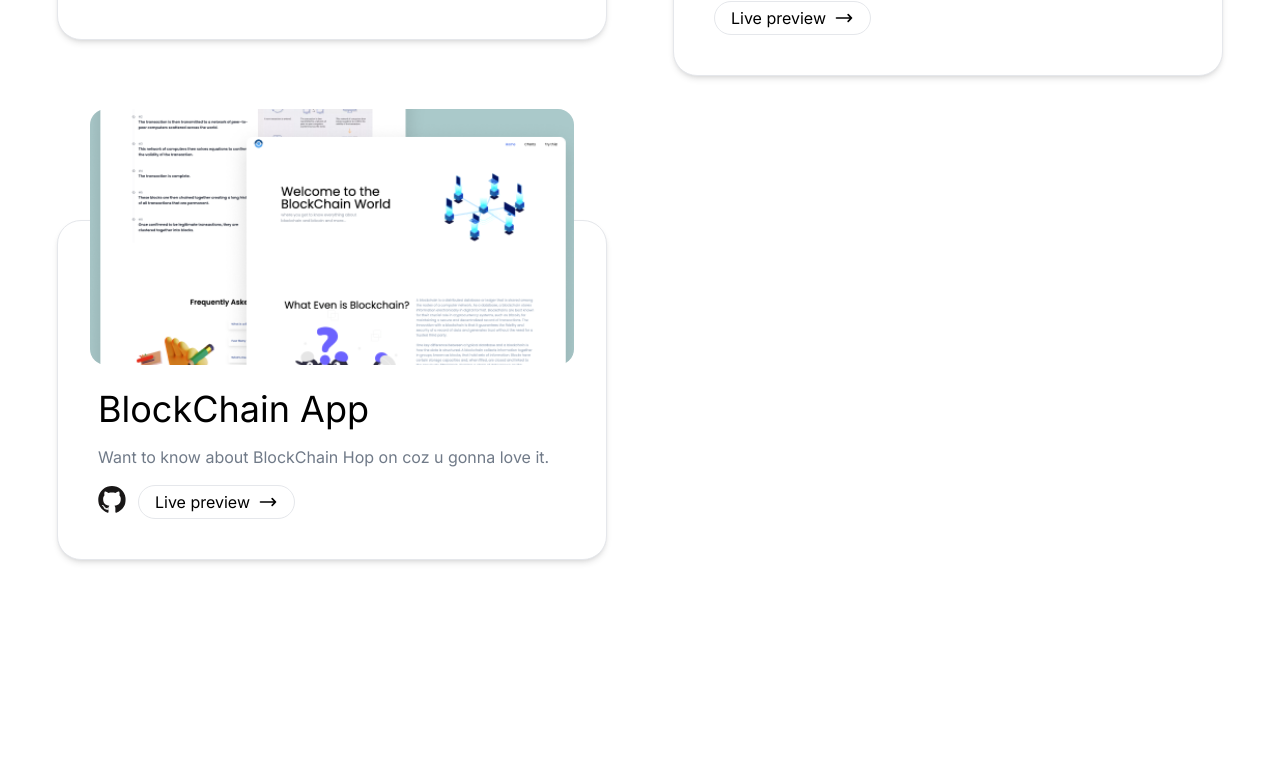
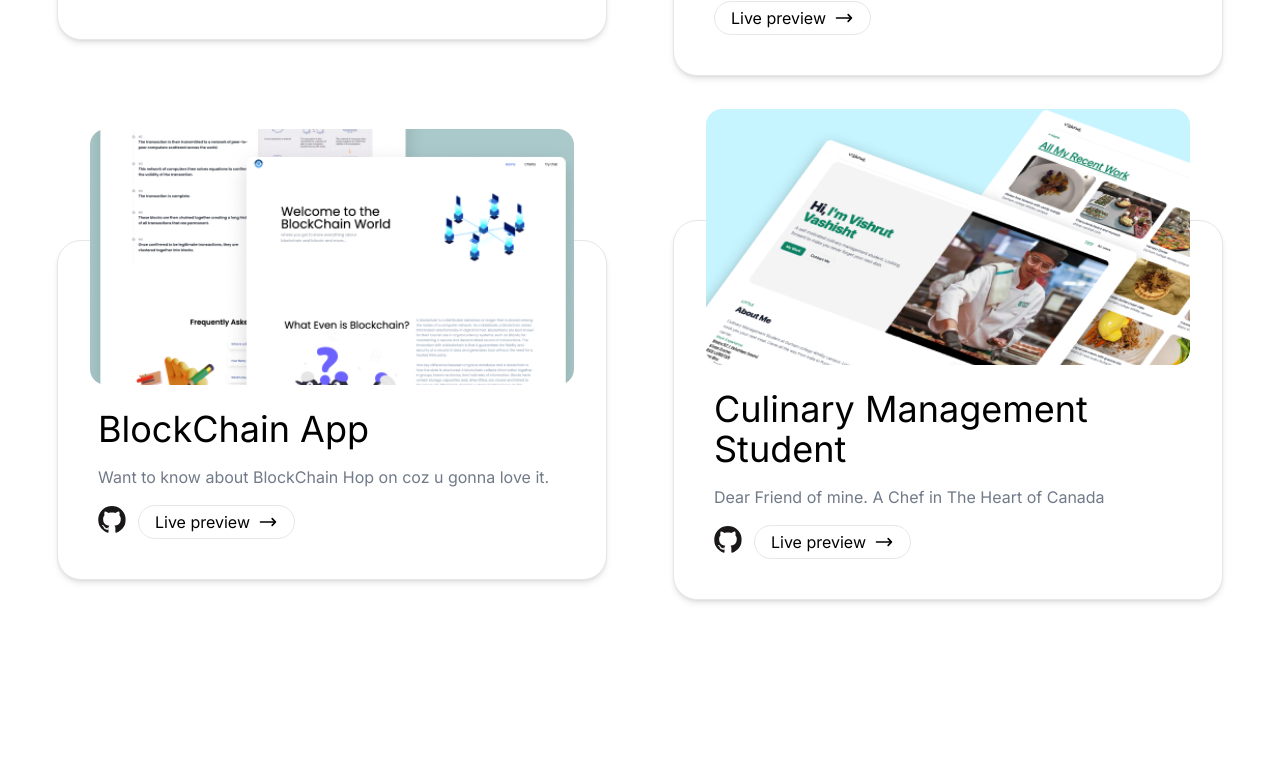
Before and after one commit to Ayush-v/Portfolio3.0, a Next.js app: page / in a window 1280 px wide. Shown: the part 2214-2978 px from the top of the page. Built offline with nearby package versions, Linux system fonts and the light colour scheme.

Commit message:
added new project vishrut

```diff
--- a/src/components/HomePage/Projects.jsx
+++ b/src/components/HomePage/Projects.jsx
@@ -7,6 +7,7 @@ import github from "assets/social/Github.svg";
 import easypaper from "assets/images/projects/Easypaper.png";
 import blockChain from "assets/images/projects/BlockChain.png";
 import dashBoard from "assets/images/projects/Dashboard.png";
+import vishrut from "assets/images/projects/vishrut.png";
 
 const projectArray = [
   {
@@ -30,6 +31,13 @@ const projectArray = [
     description: "Want to know about BlockChain Hop on coz u gonna love it.",
     previewLink: "https://blockchain-dun.vercel.app/",
     githubLink: "https://github.com/Ayush-v/Blockchain-Webapp.git",
+  },
+  {
+    image: vishrut,
+    title: "culinary management student",
+    description: "Dear Friend of mine. A Chef in The Heart of Canada",
+    previewLink: "https://vishrut-portfolio.vercel.app/",
+    githubLink: "https://github.com/Ayush-v/Vishrut-Portfolio",
   },
 ];
 
@@ -56,7 +64,9 @@ export default function Projects() {
                 </div>
               </div>
               <div className="pt-4 mt-24 sm:pt-0 sm:mt-28 md:mt-32 flex flex-col gap-4">
-                <h1 className="text-3xl sm:text-4xl">{project.title}</h1>
+                <h1 className="text-3xl sm:text-4xl capitalize">
+                  {project.title}
+                </h1>
                 <p className="text-slate-700/70">{project.description}</p>
                 <div className="flex gap-3 items-center">
                   {project.githubLink && (
```
Also changed, not shown: src/assets/images/projects/vishrut.png (added).
